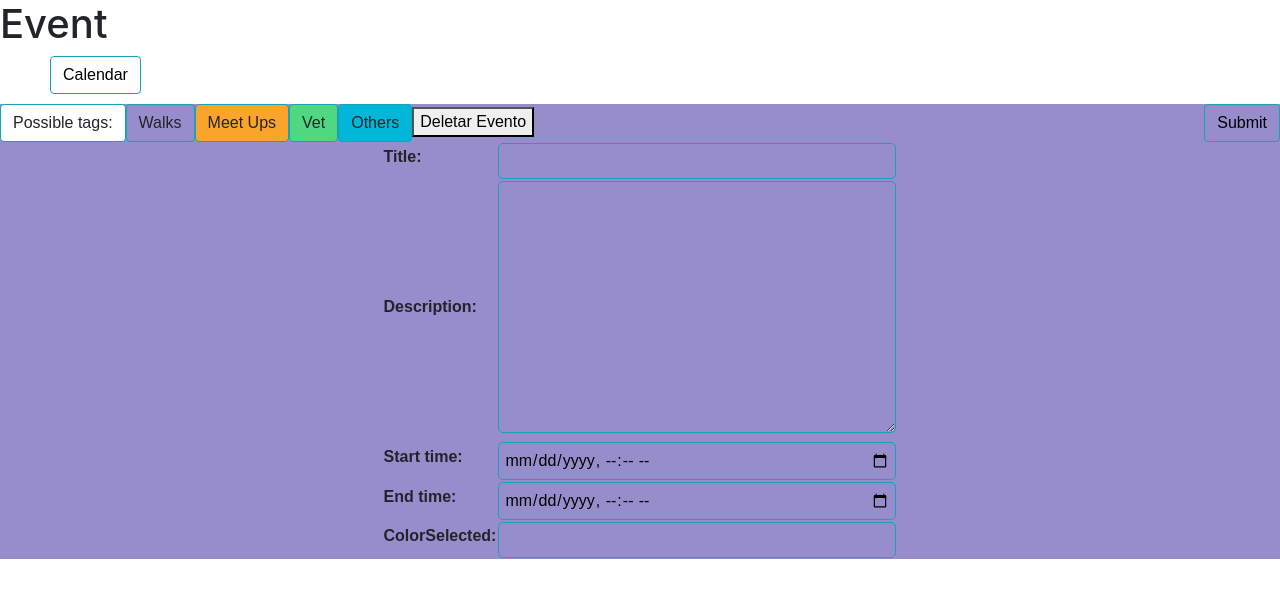
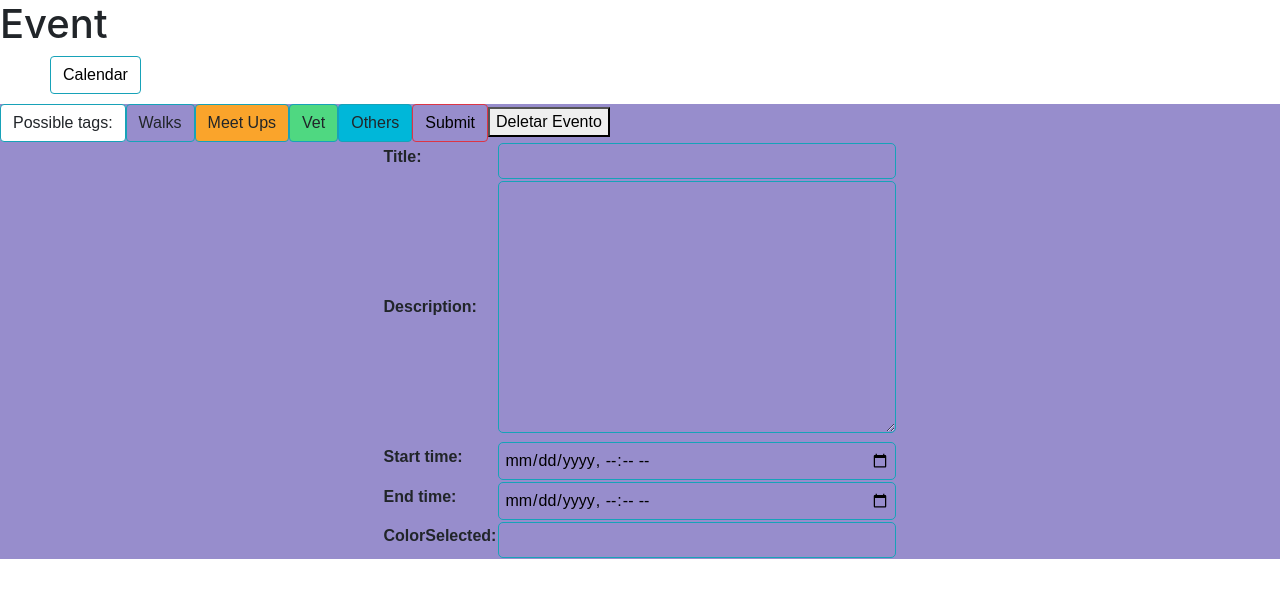
Before and after one commit to bela975/PETracker, a Django app: page /event/new/ in a window 1280 px wide. Shown: the top 598 px of the page. Run offline with Django 4.2, Linux system fonts and the light colour scheme; some libraries are stand-ins or nearby versions.

Commit message:
teste actions 34

```diff
--- a/templates/event.html
+++ b/templates/event.html
@@ -45,7 +45,7 @@ Event
 
 </form>
 
-  <button id="save-event" type="submit" class="btn btn-info right"> Submit </button>
+  <button id="save-event" type="submit" class="btn btn-danger btn-small"> Submit </button>
 
 
 <form id="delete-form">
```
